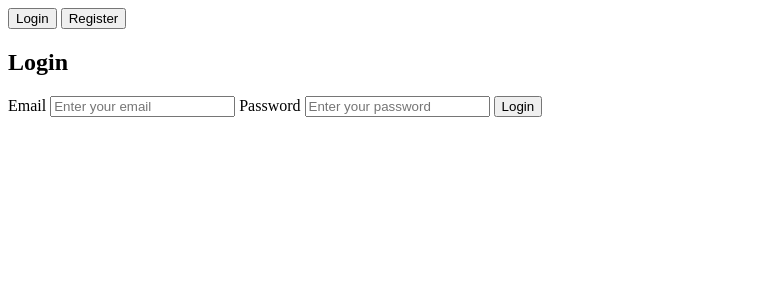
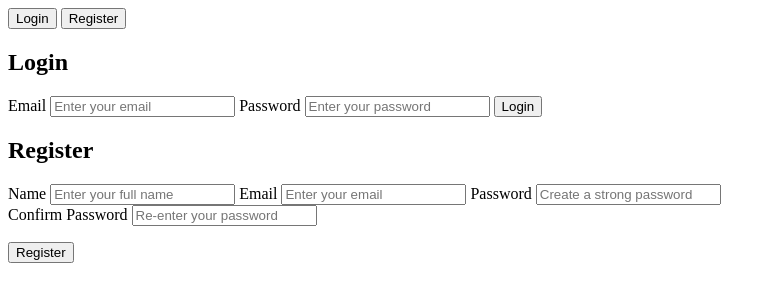
Before and after one commit to Angkon-Kar/Register-Login_Page, a plain HTML site: page index.html in a window 1280 px wide. Shown: the whole page, without its empty margins (0-776 px from the left). Drawn offline with Linux system fonts and the light colour scheme.

Commit message:
Added > html > register form with password strength meter

```diff
--- a/index.html
+++ b/index.html
@@ -20,13 +20,45 @@
         </div>
 
         <form id="loginForm" class="form" onsubmit="event.preventDefault(); loginUser();">
-            <h2>Login</h2>
-        <label for="loginEmail">Email</label>
+            <h2>
+                Login
+            </h2>
+        <label for="loginEmail">
+            Email
+        </label>
         <input type="email" id="loginEmail" placeholder="Enter your email" autocomplete="email" />
-        <label for="loginPassword">Password</label>
+        <label for="loginPassword">
+            Password
+        </label>
         <input type="password" id="loginPassword" placeholder="Enter your password" autocomplete="current-password" />
-        <button type="submit">Login</button>
+        <button type="submit">
+            Login
+        </button>
         <p id="loginMessage" class="message"></p>
+        </form>
+
+        <form id="registerForm" class="form active" onsubmit="event.preventDefault(); registerUser();">
+            <h2>Register</h2>
+            <label for="name">
+                Name
+            </label>
+            <input type="text" id="name" placeholder="Enter your full name" autocomplete="name" />
+            <label for="email">
+                Email
+            </label>
+            <input type="email" id="email" placeholder="Enter your email" autocomplete="email" />
+            <label for="password">Password</label>
+            <input type="password" id="password" oninput="checkStrength()" placeholder="Create a strong password" autocomplete="new-password" />
+            <div id="strengthMeter">
+                <div id="strengthBar"></div>
+            </div>
+            <label for="confirmPassword">
+                Confirm Password
+            </label>
+            <input type="password" id="confirmPassword" placeholder="Re-enter your password" oninput="checkMatch()" autocomplete="new-password" />
+            <p id="matchMessage" class="message"></p>
+            <button type="submit" id="registerButton">Register</button>
+            <p id="registerMessage" class="message"></p>
         </form>
     </div>
 </body>
```
